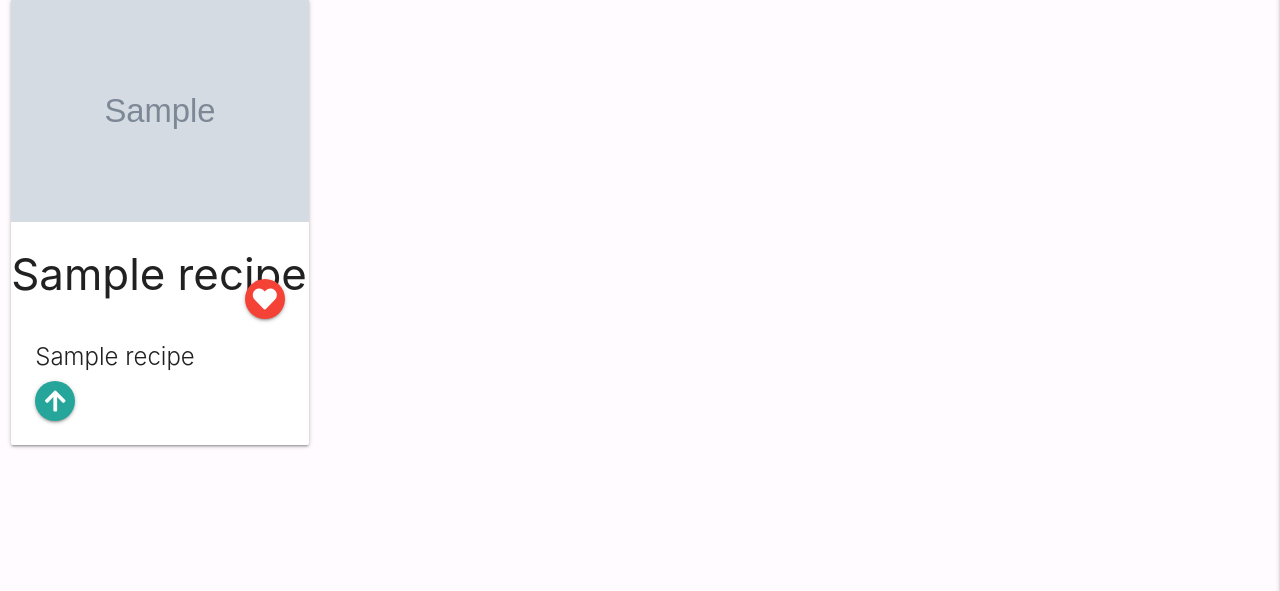
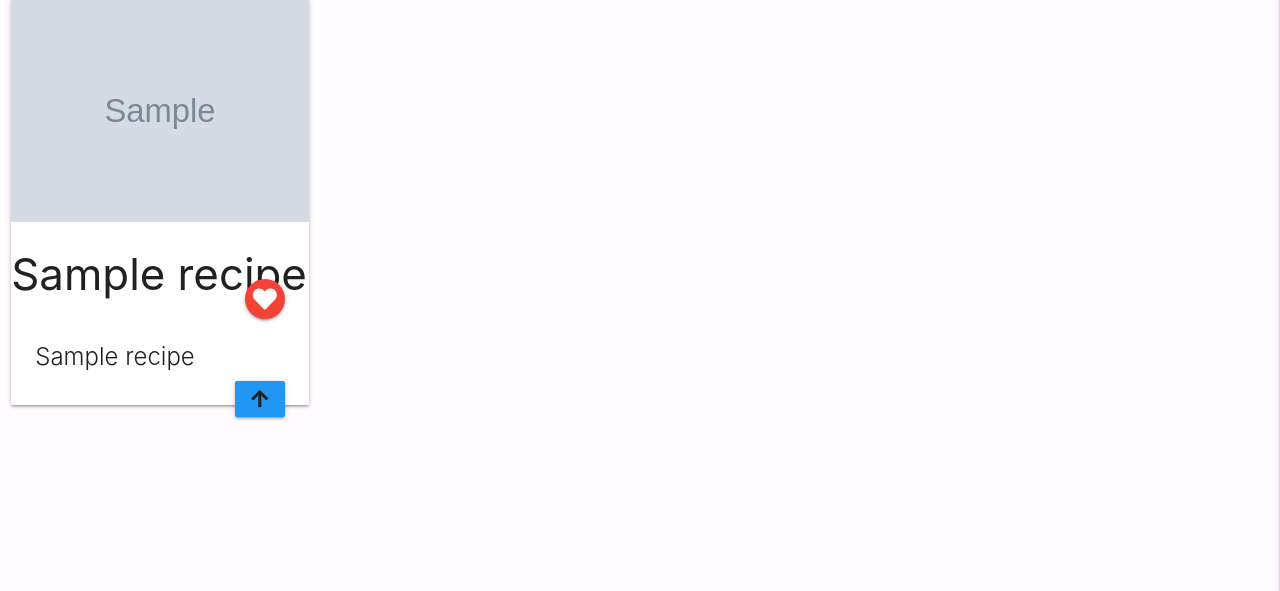
Before and after one commit to ThijsTerporten/CheffsBuddy, a Flask app: page /get_categories in a window 1280 px wide. Shown: the part 209-800 px from the top of the page. Run offline with Flask 2, Linux system fonts and the light colour scheme; grey boxes marked "Sample" are stand-in pictures; a database or web service that is not in the repository returns one stand-in record (values such as "Sample title"); some libraries are stand-ins or nearby versions.

Commit message:
Add edit/delete buttons Add button for extra info in card panel

```diff
--- a/templates/categories.html
+++ b/templates/categories.html
@@ -10,7 +10,7 @@
         <div class="card">
             <div class="card-image">
                 {% if recipe.image_url|length %}
-          <img src="{{ recipe.image_url }}" alt="">
+                <img src="{{ recipe.image_url }}" class="activator" alt="">
                 {% else %}
                 <img src="../static/images/logo.png" alt="">
                 {% endif %}
@@ -19,12 +19,20 @@
             </div>
             <div class="card-content">
                 <p class="card-title">{{ recipe.category_name }}</p>
-            <span class="activator grey-text text-darken-4 btn-floating fab"><i class="fas fa-arrow-up right"></i></span>
+                <span
+                    class="activator grey-text text-darken-4 btn halfway-fab waves-effect waves-light blue right tooltipped"
+                    data-position="right" data-tooltip="Click me for a summary of ingredients!">
+                    <i class="fas fa-arrow-up center"></i></span>
             </div>
             <div class="card-reveal">
-            <span class="card-title grey-text text-darken-4">{{ recipe.recipe_name.capitalize() }}<i class="far fa-times-circle right"></i></span>
+                <span class="card-title grey-text text-darken-4">{{ recipe.recipe_name.capitalize() }}<i
+                        class="far fa-times-circle right"></i></span>
                 <p></p>
             </div>
+                {% if session.user|lower == recipe.created_by|lower %}
+                <a href="{{ url_for('edit_recipe', recipe_id=recipe._id) }}" class="btn-small green accent-4">Edit</a>
+                <a href="" class="btn-small red accent-4">Delete</a>
+                {% endif %}
         </div>
     </div>
     {% endfor %}
```
Lines whose indentation alone changed are shown as unchanged.
